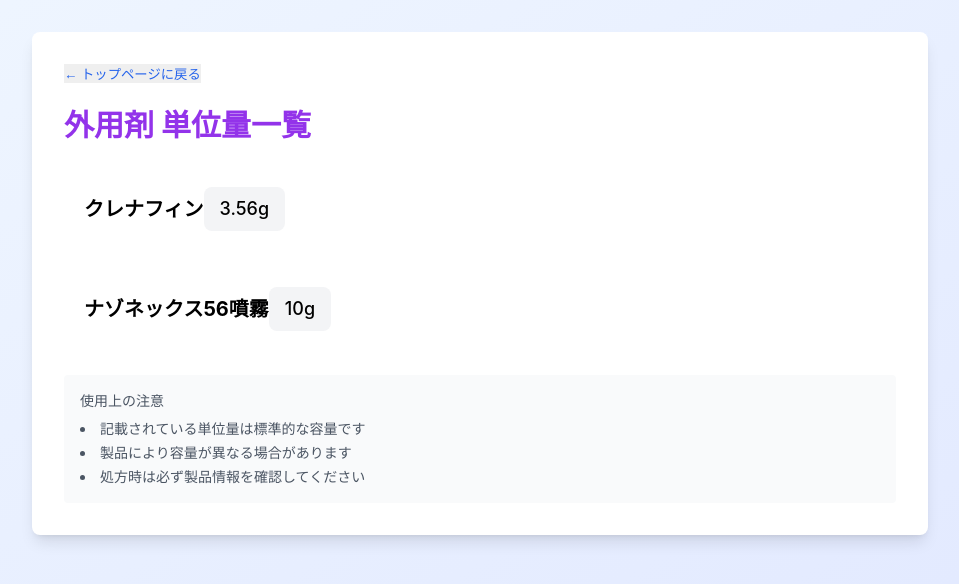
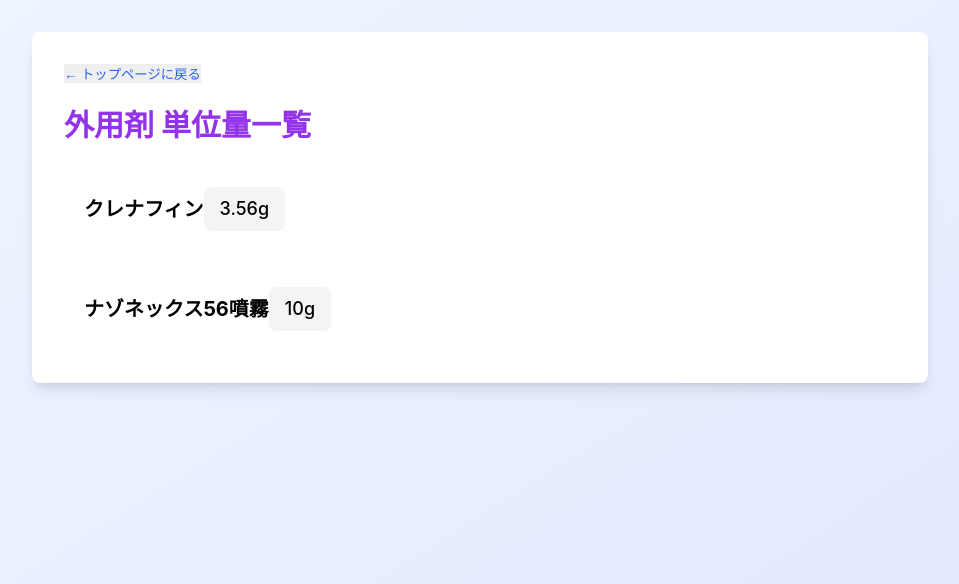
Before and after one commit to makizo/crmed, a React (Vite) app: page /extmedvalue in a window 1280 px wide. Shown: the top 584 px of the page, without its empty margins (160-1119 px from the left). Built offline with nearby package versions, Linux system fonts and the light colour scheme.

Commit message:
ExtMedValuePage SteroidPage: comment out unnecessaly sentences

```diff
--- a/src/pages/ExtMedValuePage.jsx
+++ b/src/pages/ExtMedValuePage.jsx
@@ -33,15 +33,6 @@ function ExtMedValuePage() {
           </div>
         ))}
       </div>
-
-      <div className="mt-6 text-sm text-gray-600 bg-gray-50 p-4 rounded">
-        <p className="font-medium mb-2">使用上の注意</p>
-        <ul className="space-y-1 list-disc list-inside">
-          <li>記載されている単位量は標準的な容量です</li>
-          <li>製品により容量が異なる場合があります</li>
-          <li>処方時は必ず製品情報を確認してください</li>
-        </ul>
-      </div>
     </div>
   );
 }
--- a/src/pages/SteroidPage.jsx
+++ b/src/pages/SteroidPage.jsx
@@ -43,15 +43,6 @@ function SteroidPage() {
           </div>
         ))}
       </div>
-
-      <div className="mt-6 text-sm text-gray-600 bg-gray-50 p-4 rounded">
-        <p className="font-medium mb-2">使用上の注意</p>
-        <ul className="space-y-1 list-disc list-inside">
-          <li>顔面や陰部には弱いランクのステロイドを使用</li>
-          <li>長期連用は副作用のリスクが高まります</li>
-          <li>医師の指示に従って使用してください</li>
-        </ul>
-      </div>
     </div>
   );
 }
```
